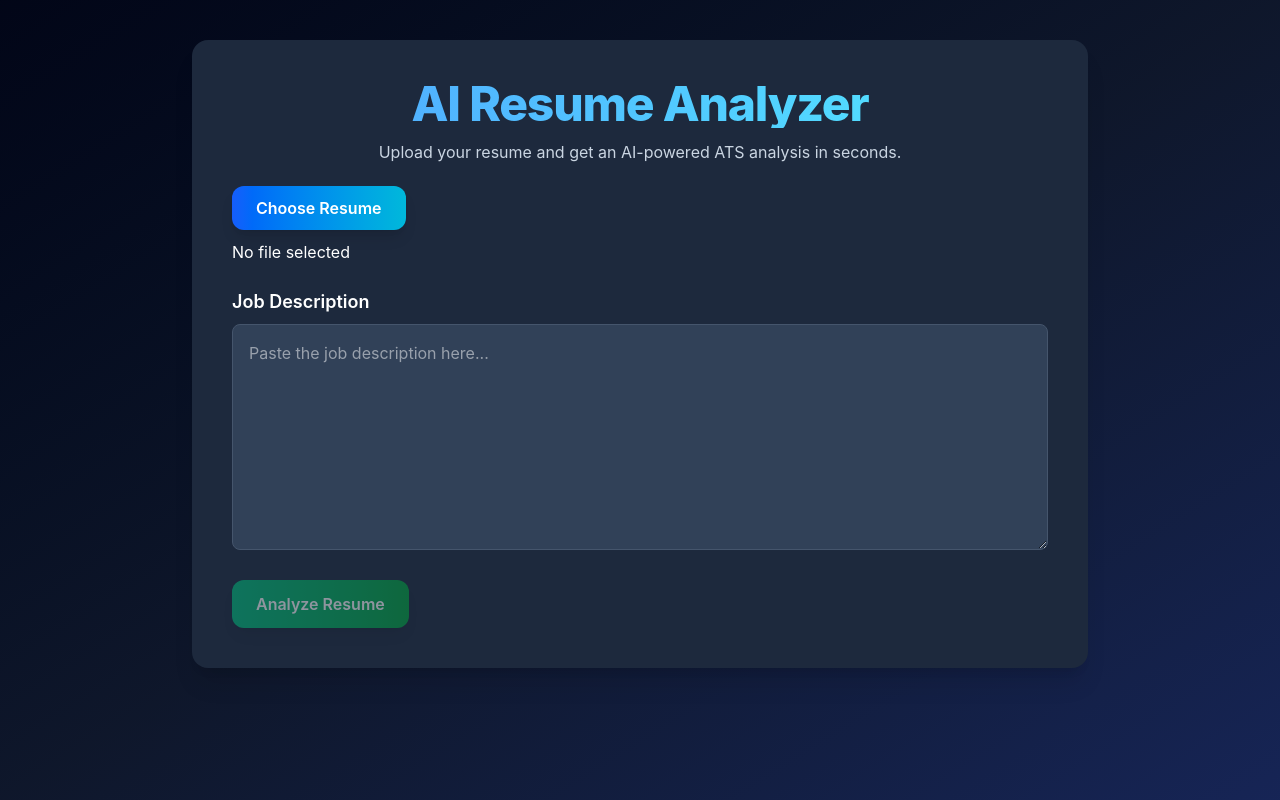
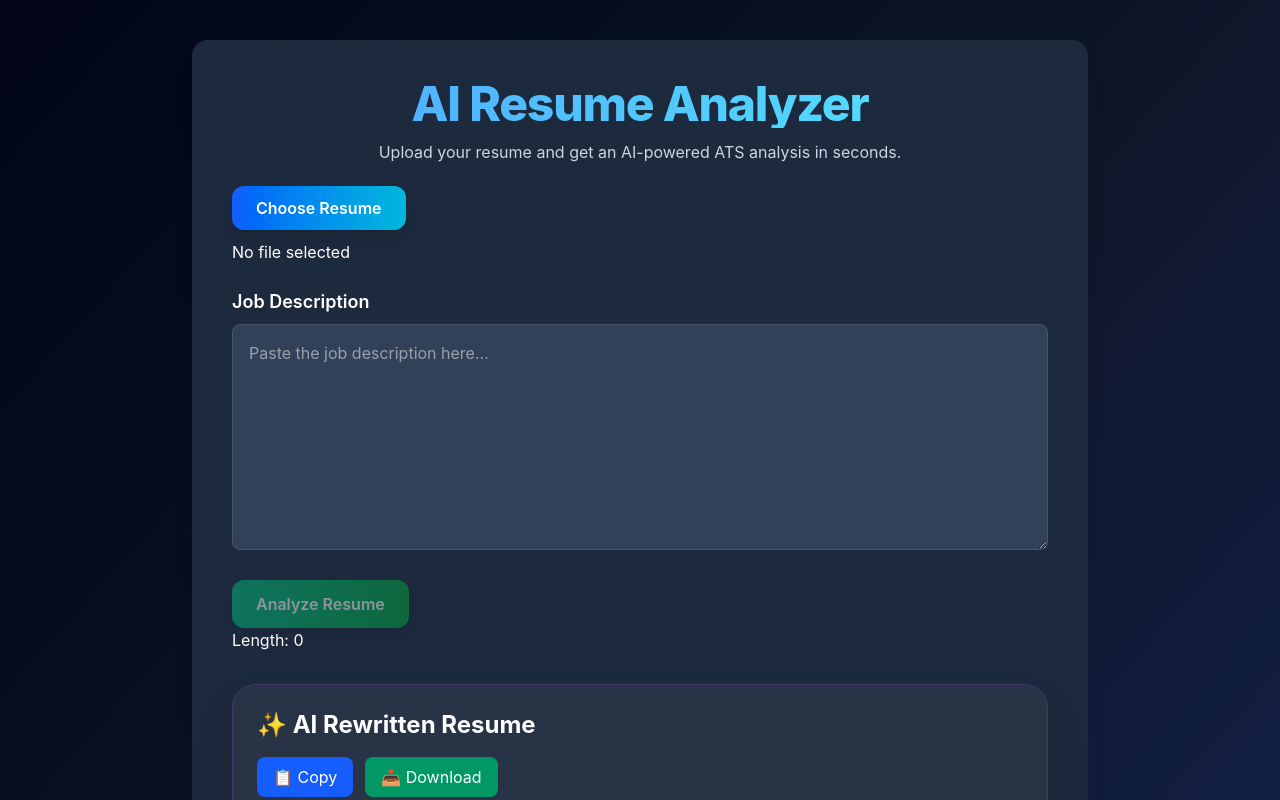
Before and after one commit to navneetsharma45/ResumeAI, a React (Vite) app in the folder frontend/: page /upload in a window 1280 px wide. Shown: the top 800 px of the page. Built offline with nearby package versions, Linux system fonts and the light colour scheme.

Commit message:
Fix rewritten resume PDF formatting

```diff
--- a/frontend/src/pages/Upload.tsx
+++ b/frontend/src/pages/Upload.tsx
@@ -73,7 +73,12 @@ toast.error("Something went wrong!");
     const data = await response.json();
 
     if (data.success) {
-setRewrittenResume(data.rewrittenResume);} else {
+setRewrittenResume(data.rewrittenResume);
+console.log(data.rewrittenResume);
+
+}
+
+else {
   toast.error(data.message || "Failed to rewrite resume.");
 }
   } catch (error) {
@@ -87,29 +92,259 @@ setRewrittenResume(data.rewrittenResume);} else {
 const downloadRewrittenResume = () => {
   if (!rewrittenResume) return;
 
-  const blob = new Blob([rewrittenResume], {
-    type: "text/plain;charset=utf-8",
+  const doc = new jsPDF({
+    orientation: "portrait",
+    unit: "mm",
+    format: "a4",
   });
 
-  const url = URL.createObjectURL(blob);
+  const pageWidth = doc.internal.pageSize.getWidth();
+  const pageHeight = doc.internal.pageSize.getHeight();
 
-  const link = document.createElement("a");
-  link.href = url;
-  link.download = "AI_Rewritten_Resume.txt";
+  let y = 20;
 
-  document.body.appendChild(link);
-  link.click();
-
-  document.body.removeChild(link);
-  URL.revokeObjectURL(url);
+  const checkPage = (neededHeight = 10) => {
+    if (y + neededHeight > pageHeight - 15) {
+      doc.addPage();
+      y = 20;
+    }
   };
 
+  const lines = rewrittenResume.split("\n");
+
+  let email = "";
+  let phone = "";
+  let linkedin = "";
+  let github = "";
+
+  lines.forEach((line) => {
+    let cleanLine = line.trim();
+
+    // Ignore empty lines
+    if (!cleanLine) {
+      y += 4;
+      return;
+    }
+
+    // Ignore Markdown separators
+    if (/^[-*_]{3,}$/.test(cleanLine)) {
+      return;
+    }
+
+    // Remove Markdown formatting
+    cleanLine = cleanLine
+      .replace(/^###\s*/, "")
+      .replace(/^##\s*/, "")
+      .replace(/^#\s*/, "")
+      .replace(/\*\*(.*?)\*\*/g, "$1")
+      .replace(/\*(.*?)\*/g, "$1")
+      .replace(/^\*\s*/, "")
+      .replace(/^- /, "")
+      .replace(/\[([^\]]+)\]\([^)]+\)/g, "$1");
+
+    // Convert Markdown table rows into readable text
+    if (cleanLine.startsWith("|")) {
+      if (
+        cleanLine
+          .replace(/[|\-\s:]/g, "")
+          .length === 0
+      ) {
+        return;
+      }
+
+      const cells = cleanLine
+        .split("|")
+        .map((cell) => cell.trim())
+        .filter(Boolean);
+
+      cleanLine = cells.join("   |   ");
+    }
+
+    // Contact information
+    if (cleanLine.startsWith("Email:")) {
+      email = cleanLine.replace("Email:", "").trim();
+      return;
+    }
+
+    if (cleanLine.startsWith("Phone:")) {
+      phone = cleanLine.replace("Phone:", "").trim();
+      return;
+    }
+
+    if (cleanLine.startsWith("LinkedIn:")) {
+      linkedin = cleanLine.replace("LinkedIn:", "").trim();
+      return;
+    }
+
+    if (cleanLine.startsWith("GitHub:")) {
+      github = cleanLine.replace("GitHub:", "").trim();
+
+      doc.setFont("helvetica", "normal");
+      doc.setFontSize(10);
+      doc.setTextColor(40, 40, 40);
+
+      const contactLine1 = `Email: ${email}  |  Phone: ${phone}`;
+
+      doc.text(
+        contactLine1,
+        pageWidth / 2,
+        y,
+        { align: "center" }
+      );
+
+      const contactWidth = doc.getTextWidth(contactLine1);
+
+      if (email) {
+        doc.link(
+          pageWidth / 2 - contactWidth / 2,
+          y - 4,
+          doc.getTextWidth(`Email: ${email}`),
+          5,
+          { url: `mailto:${email}` }
+        );
+      }
+
+      y += 5;
+
+      const linkedinText = `LinkedIn: ${linkedin}`;
+      const separatorText = "  |  ";
+      const githubText = `GitHub: ${github}`;
+
+      const linkedinWidth = doc.getTextWidth(linkedinText);
+      const separatorWidth = doc.getTextWidth(separatorText);
+      const githubWidth = doc.getTextWidth(githubText);
+
+      const totalWidth =
+        linkedinWidth +
+        separatorWidth +
+        githubWidth;
+
+      const startX =
+        pageWidth / 2 - totalWidth / 2;
+
+      doc.text(
+        linkedinText,
+        startX,
+        y
+      );
+
+      doc.text(
+        separatorText,
+        startX + linkedinWidth,
+        y
+      );
+
+      doc.text(
+        githubText,
+        startX + linkedinWidth + separatorWidth,
+        y
+      );
+
+      if (linkedin) {
+        doc.link(
+          startX,
+          y - 4,
+          linkedinWidth,
+          5,
+          { url: `https://${linkedin}` }
+        );
+      }
+
+      if (github) {
+        doc.link(
+          startX + linkedinWidth + separatorWidth,
+          y - 4,
+          githubWidth,
+          5,
+          { url: `https://${github}` }
+        );
+      }
+
+      doc.setTextColor(0, 0, 0);
+
+      y += 10;
+      return;
+    }
+
+    // Detect headings
+    const isMainHeading = line.trim().startsWith("# ");
+    const isSectionHeading = line.trim().startsWith("## ");
+    const isSubHeading = line.trim().startsWith("### ");
+
+    checkPage(15);
+
+    if (isMainHeading) {
+      doc.setFont("helvetica", "bold");
+      doc.setFontSize(22);
+      doc.setTextColor(25, 55, 109);
+
+      doc.text(
+        cleanLine,
+        pageWidth / 2,
+        y,
+        { align: "center" }
+      );
+
+      doc.setTextColor(0, 0, 0);
+
+      y += 12;
+      return;
+    }
+
+    if (isSectionHeading) {
+      doc.setFont("helvetica", "bold");
+      doc.setFontSize(15);
+      doc.setTextColor(41, 98, 255);
+
+      doc.text(cleanLine, 20, y);
+
+      doc.setDrawColor(41, 98, 255);
+      doc.setLineWidth(0.4);
+      doc.line(20, y + 2, 190, y + 2);
+
+      doc.setTextColor(0, 0, 0);
+
+      y += 9;
+      return;
+    }
+
+    if (isSubHeading) {
+      doc.setFont("helvetica", "bold");
+      doc.setFontSize(12);
+
+      doc.text(cleanLine, 20, y);
+
+      y += 7;
+      return;
+    }
+
+    // Normal text
+    doc.setFont("helvetica", "normal");
+    doc.setFontSize(10.5);
+
+    const x = cleanLine.startsWith("•") ? 25 : 20;
+
+    const wrappedText = doc.splitTextToSize(
+      cleanLine,
+      165
+    );
+
+    checkPage(wrappedText.length * 5 + 5);
+
+    doc.text(wrappedText, x, y);
+
+    y += wrappedText.length * 5 + 3;
+  });
+
+  doc.save("AI_Rewritten_Resume.pdf");
+};
 <button
   onClick={downloadRewrittenResume}
   className="mb-4 ml-3 rounded-lg bg-emerald-600 px-4 py-2 text-white hover:bg-emerald-700"
 >
   📥 Download
 </button>
+
 
 const downloadReport = async () => {
     if (!analysis) return;
@@ -380,10 +615,10 @@ className="rounded-xl bg-gradient-to-r from-indigo-600 to-blue-600 px-6 py-3 fon
           </div>
           </div>
         )}
+<p className="text-white">Length: {rewrittenResume.length}</p>
 
-        {rewrittenResume && (
         <div className="mt-8 rounded-3xl border border-purple-500/20 bg-white/5 p-6 shadow-2xl backdrop-blur-md">
-    <h2 className="mb-4 text-2xl font-bold">
+  <h2 className="mb-4 text-2xl font-bold text-white">
     ✨ AI Rewritten Resume
   </h2>
 
@@ -397,13 +632,19 @@ className="rounded-xl bg-gradient-to-r from-indigo-600 to-blue-600 px-6 py-3 fon
     📋 Copy
   </button>
 
-   <div className="max-h-[500px] overflow-y-auto rounded-2xl border border-white/10 bg-slate-900/60 p-5">
-  <pre className="whitespace-pre-wrap font-sans text-sm leading-7 text-slate-200">
-    {rewrittenResume}
-  </pre>
+  <button
+    onClick={downloadRewrittenResume}
+    className="mb-4 ml-3 rounded-lg bg-emerald-600 px-4 py-2 text-white hover:bg-emerald-700"
+  >
+    📥 Download
+  </button>
+
+  <textarea
+    value={rewrittenResume}
+    readOnly
+    className="h-[500px] w-full rounded-xl border border-slate-700 bg-slate-900 p-4 font-mono text-sm text-white outline-none"
+  />
 </div>
-  </div>
-)}
       </div>
     </div>
   );
```
Lines whose indentation alone changed are shown as unchanged.
